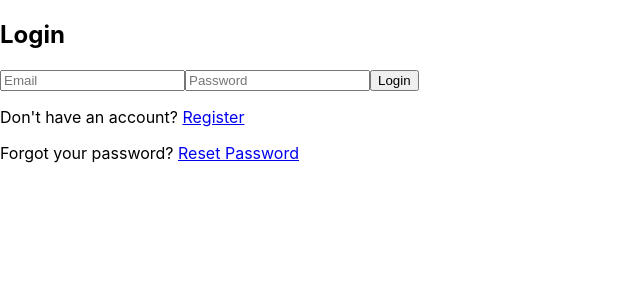
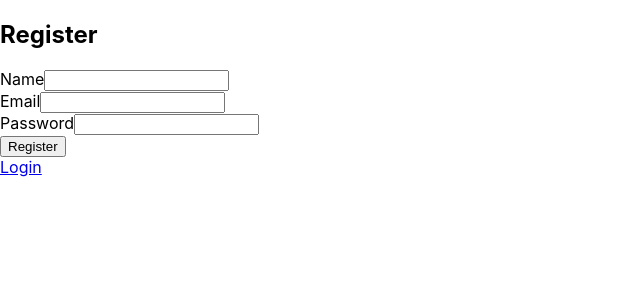
Before and after one commit to mayankkuhaad/mern-frontend, a React (Create React App) app: page / in a window 1280 px wide. Shown: the top 300 px of the page, without its empty margins (0-640 px from the left). Built offline with nearby package versions, Linux system fonts and the light colour scheme.

Commit message:
Register page on first visit, login added

```diff
--- a/src/App.js
+++ b/src/App.js
@@ -22,7 +22,7 @@
               <Route path="/register" element={<Register />} />
               <Route path="/dashboard" element={<Dashboard />} />
               <Route path="/admin" element={<Admin />} />
-              <Route path="/" element={<Login />} />
+              <Route path="/" element={<Register />} />
               <Route path="*" element={<h1>404 Not Found</h1>} />
               <Route path="/admin/users" element={<UserManagement />} />
               <Route path="/edit-user/:id" element={<EditUser />} />
--- a/src/components/Register.jsx
+++ b/src/components/Register.jsx
@@ -1,6 +1,7 @@
 import React from 'react';
 import { useForm } from 'react-hook-form';
 import axios from 'axios';
+import { Link } from 'react-router-dom';
 
 function Register() {
   const { register, handleSubmit, formState: { errors } } = useForm();
@@ -36,6 +37,9 @@
         </div>
         <button type="submit">Register</button>
       </form>
+      <div>
+      <Link to="/login">Login</Link>
+      </div>
     </div>
   );
 }
```
